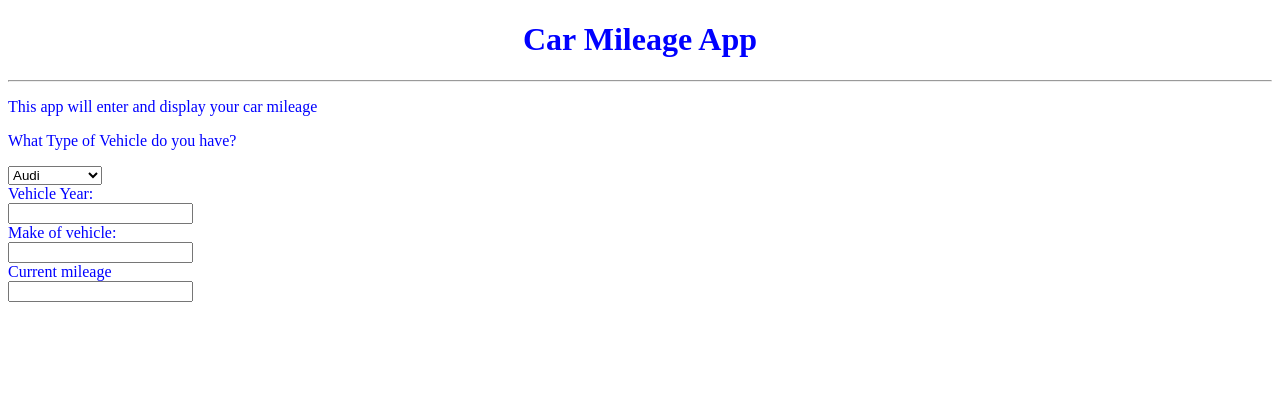
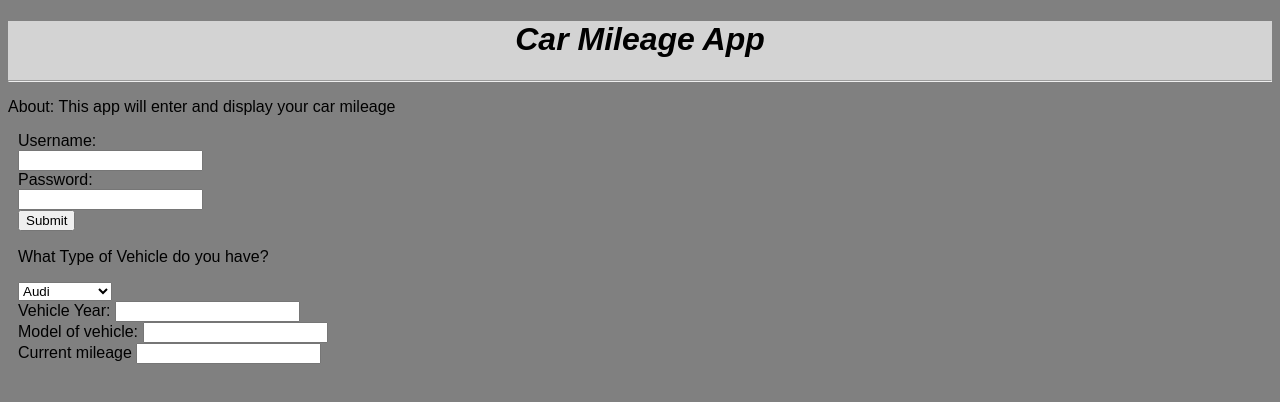
Before and after one commit to dankyKang7/Mileage_App, a plain HTML site: page index.html in a window 1280 px wide. Drawn offline with Linux system fonts and the light colour scheme.

Commit message:
3rd commit and additions of javascript

```diff
--- a/index.html
+++ b/index.html
@@ -3,13 +3,28 @@
     <head>
         <title>GAS MILEAGE APP</title>
         <link rel="stylesheet" href="styles.css">
+        <script src="javascript.js"><</script>
+        <meta name="description"
+          content="Car Mileage App"/>
+        <meta http-equiv="author"
+            content="Travis Mattson 2019"/>
     </head>
     <body>
         <header>
-            <h1>Car Mileage App</h1>
+            <h1><i>Car Mileage App</i></h1>
         <hr>
         </header>
-        <p>This app will enter and display your car mileage</p>
+        <p>About: This app will enter and display your car mileage</p>
+        <div id='signin'>
+            <form action=""
+                method="post">
+                <label for="username">Username:</label></br>
+                <input type="text" name="username" required="required"/></br>
+                <label for="password">Password:</label></br>
+                <input type="password" name="password"required="required"/></br>
+                <input id="submit" type="submit" value="Submit"/>
+            </form>
+        </div>
         <div id='carselector'>
             <form action="" method="GET">
             <div id='cartype'>
@@ -29,17 +44,15 @@
                 </select>
             </div>
             <div id='caryear'>
-                <label>Vehicle Year:</label></br>
+                <label>Vehicle Year:</label>
                 <input type='text' name='caryear'/>
             </div>
             <div id='carmmodel'>
-                <label>Make of vehicle:</label>
-            </br>
+                <label>Model of vehicle:</label>
                 <input type='text' name='make'/>
             </div>
             <div id='carmileage'>
                 <label>Current mileage</label>
-            </br>
                 <input type='text' name='mileage'/>
             </div>
             </form>
--- /dev/null
+++ b/javascript.js
@@ -0,0 +1,2 @@
+var miles = document.getElementById('carmileage');
+miles.textcontent = miles
--- a/styles.css
+++ b/styles.css
@@ -1,6 +1,25 @@
 body{
-    color: blue;
+    background-color: grey;
+    font-family: Arial, Helvetica, sans-serif;
+    color: black;
 }
 header {
     text-align:center;
+    background-color: lightgrey;
 }
+#signin{
+    height: 100px;
+    width: 200px;
+    border-width: 50px;
+    border-color: peru;
+
+}
+
+#carselector{
+
+}
+form{
+    text-align:left;
+    padding-bottom: 10px;
+    margin: 10px;
+}
```
